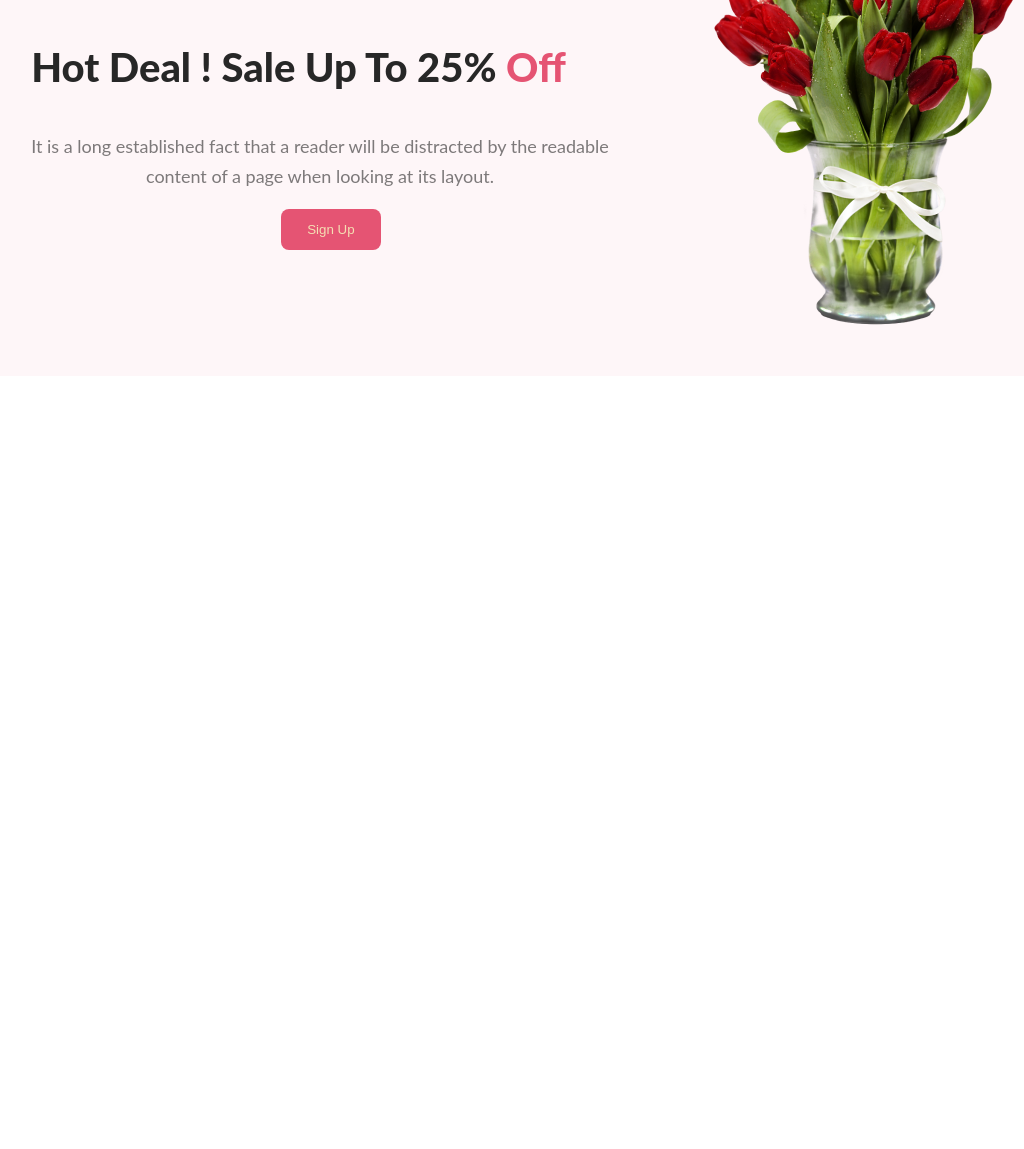
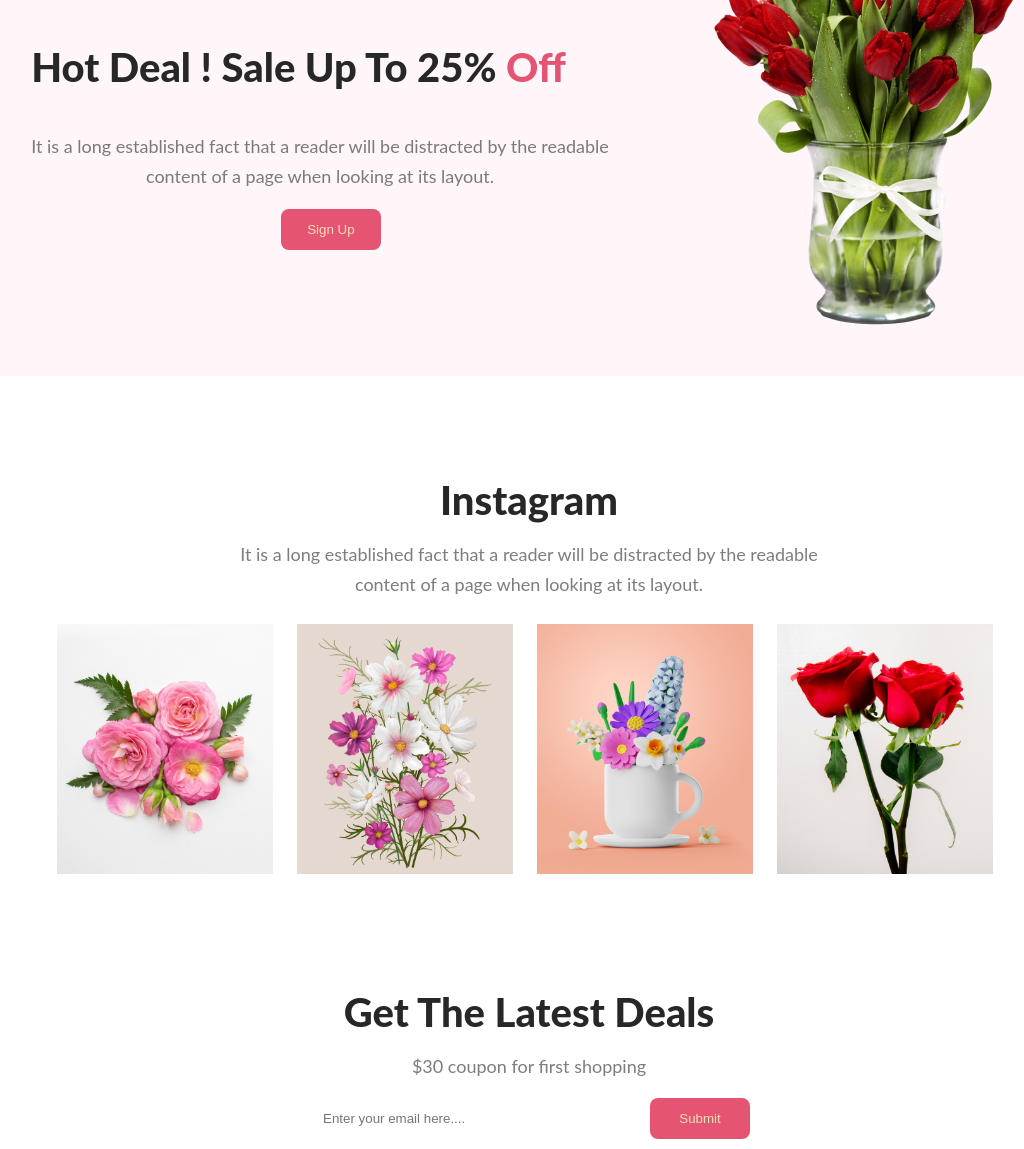
Before and after one commit to emranrafid/assignment01, a plain HTML site: page index.html in a window 1280 px wide. Shown: the part 1782-2931 px from the top of the page, without its empty margins (111-1135 px from the left). Before the commit the page ends 2166 px from the top, so only its background shows below. Drawn offline with Linux system fonts and the light colour scheme.

Commit message:
instagram section finished

```diff
--- a/index.html
+++ b/index.html
@@ -63,6 +63,27 @@
             <img src="images/pngwing 8.png" alt="">
         </div>
      </div>
+     <div class="instagram-seciton">
+        <h1 class="fetured-title">Instagram</h1>
+        <p class="fetured-desc">It is a long established fact that a reader will be distracted by the readable <br>
+             content of a page when looking at its layout.</p>
+             <div class="insta-imgs-container">
+                <img class="img-insta" src="images/Flower 01.png" alt="">
+                <img class="img-insta" src="images/Rectangle 4.png" alt="">
+                <img class="img-insta" src="images/Rectangle 5.png" alt="">
+                <img class="img-insta" src="images/Rectangle 6.png" alt="">
+             </div>
+     </div>
+     <div class="get-dails-container">
+        <H1 class="fetured-title">Get The Latest Deals</H1>
+        <H6 class="fetured-desc">$30 coupon for first shopping</H6>
+        <div class="subscribe-input">
+            <div > <input class="input" type="text" placeholder="Enter your email here...." name="" id=""></div>
+            <div class="button"><button class="btn btn-subscribe">Submit</button></div>
+
+        </div>
+
+     </div>
  </main>
  <footer>
 
--- a/style.css
+++ b/style.css
@@ -137,7 +137,6 @@
     justify-content: center;
     border-radius: 8px;
     background: rgba(229, 84, 115, 0.05);
-    gap: ;
 
 }
 
@@ -149,13 +148,16 @@
     font-weight: 800;
     line-height: normal;
 }
-.discount-info{
+
+.discount-info {
     margin-right: 100px;
 }
-.off{
+
+.off {
     color: #E55473;
 }
-.discount-desc{
+
+.discount-desc {
     color: rgba(39, 39, 39, 0.60);
     text-align: center;
     font-family: Lato;
@@ -164,6 +166,35 @@
     font-weight: 400;
     line-height: 30px;
 }
-.btn-2{
+
+.btn-2 {
     margin-left: 250px;
 }
+
+.img-insta {
+    height: 250px;
+    width: 220;
+    padding: 10px;
+}
+
+.insta-imgs-container {
+    margin-left: 150px;
+
+}
+
+.subscribe-input {
+    display: flex;
+    align-items: center;
+    justify-content: center;
+}
+
+.input {
+    background-color: rgb(163, 51, 51);
+    padding: 15px 150px 15px 15px;
+    border-radius: 8px;
+    background: #FFF;
+    border: none;
+}
+.btn-subscribe{
+    width: 100px;
+}
```
